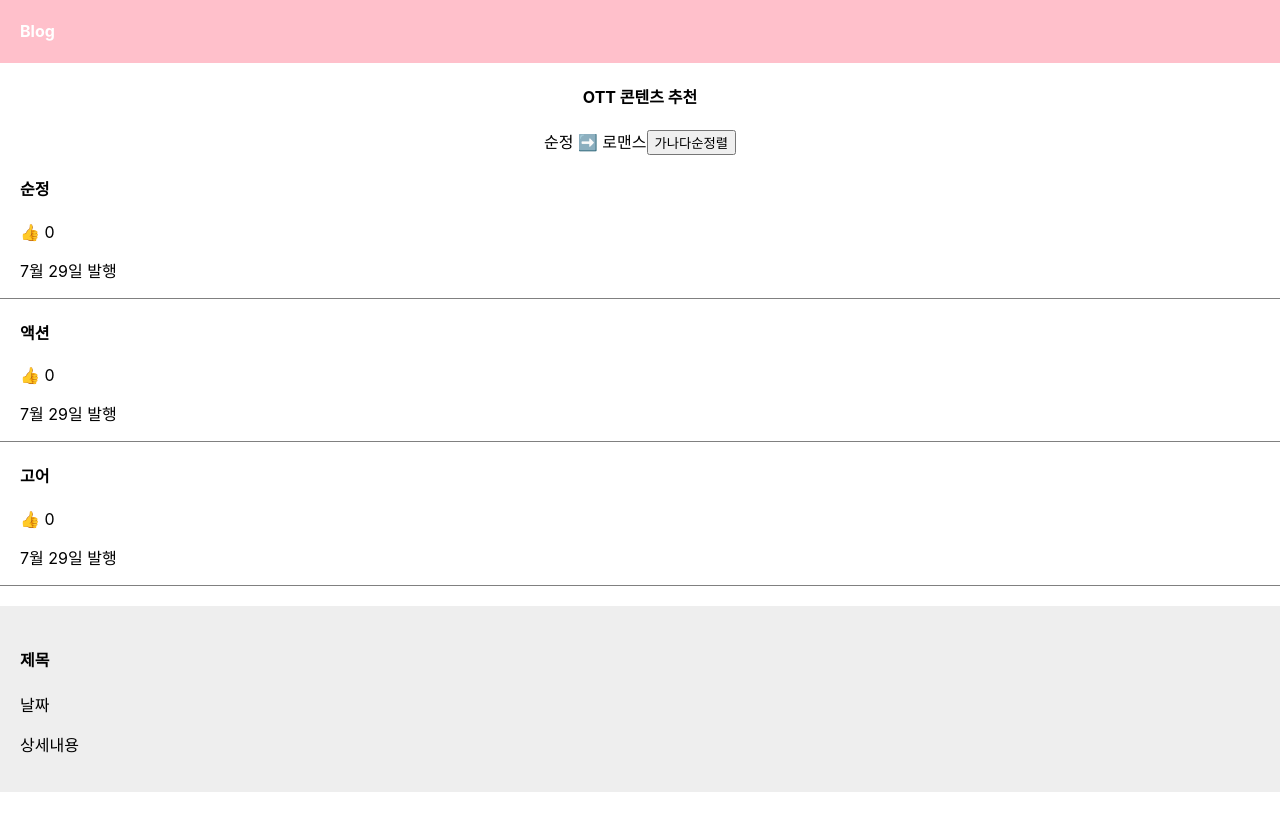
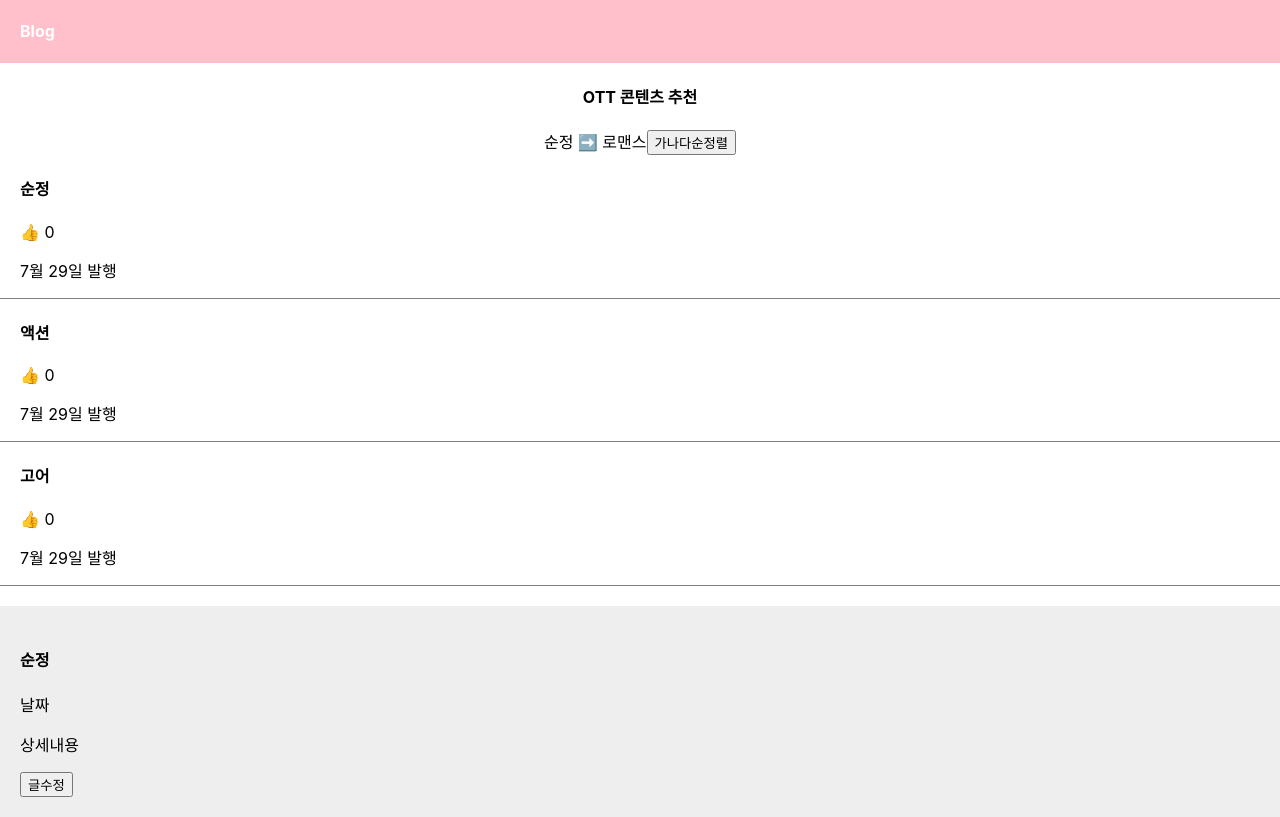
Before and after one commit to woori-zip/Learn, a React (Create React App) app in the folder React/blog/: page / in a window 1280 px wide. Both pictures are taken after a click on the element "순정". Built offline with nearby package versions, Linux system fonts and the light colour scheme.

Commit message:
props 기초

```diff
--- a/React/blog/src/App.js
+++ b/React/blog/src/App.js
@@ -8,13 +8,19 @@ function App() {
   let post = 'OTT 콘텐츠 추천';
   let [글제목, 글제목변경] = useState(['순정','액션','고어']);
   let [따봉, 따봉변경] = useState([0,0,0]);
-  // UI의 현재 상태를state로 저장
   let [modal, setModal] = useState(false);
+  let [title, setTitle] = useState(0);
 
   function 따봉누름(i){
     let copy = [...따봉];
     copy[i] = 따봉[i]+1;
     따봉변경(copy);
+  }
+
+  function 제목바꿈(){
+    let copy = [...글제목];
+    copy[0] = '로맨스';
+    글제목변경(copy);
   }
 
   return (
@@ -24,11 +30,7 @@ function App() {
       </div>
       <h4>{ post }</h4>
 
-      <span onClick={()=>{
-        let copy = [...글제목];
-        copy[0] = '로맨스';
-        글제목변경(copy);
-      }}>
+      <span onClick={()=>{ 제목바꿈() }}>
         순정 ➡️ 로맨스
       </span>
 
@@ -39,24 +41,26 @@ function App() {
         가나다순정렬
       </button>
 
-      {/* array 자료 개수만큼 함수 안의 코드 실행 */}
       {
         글제목.map(function(a, i){
           return (
             <div className='list' key={i}>
-              <h4 onClick={()=>{ modal == false ? setModal(true) : setModal(false) }}>
+              <h4 onClick={()=>{
+                modal == false ? setModal(true) : setModal(false);
+                setTitle(i);
+              }}>
                 { a }
               </h4>
               <span onClick={ () => { 따봉누름(i) } }>👍</span> { 따봉[i] }
               <p>7월 29일 발행</p>
+
             </div>
           )
         })
       }
 
       {
-        // 조건식 ?  참일 때 : 거짓일 때
-        modal == true ? <Modal/> : null
+        modal == true ? <Modal title={title} 글제목={글제목} 제목바꿈={제목바꿈}/> : null
       }
 
     </div>
@@ -64,12 +68,13 @@ function App() {
 }
 
 // 컴포넌트 만들기
-function Modal() {
+function Modal(props) {
   return (
-    <div className='modal'>
-      <h4>제목</h4>
+    <div className='modal' style={{background : props.color}}>
+      <h4>{props.글제목[props.title]}</h4>
       <p>날짜</p>
       <p>상세내용</p>
+      <button onClick={()=>{props.제목바꿈()}}>글수정</button>
     </div>
   )
 }
```
